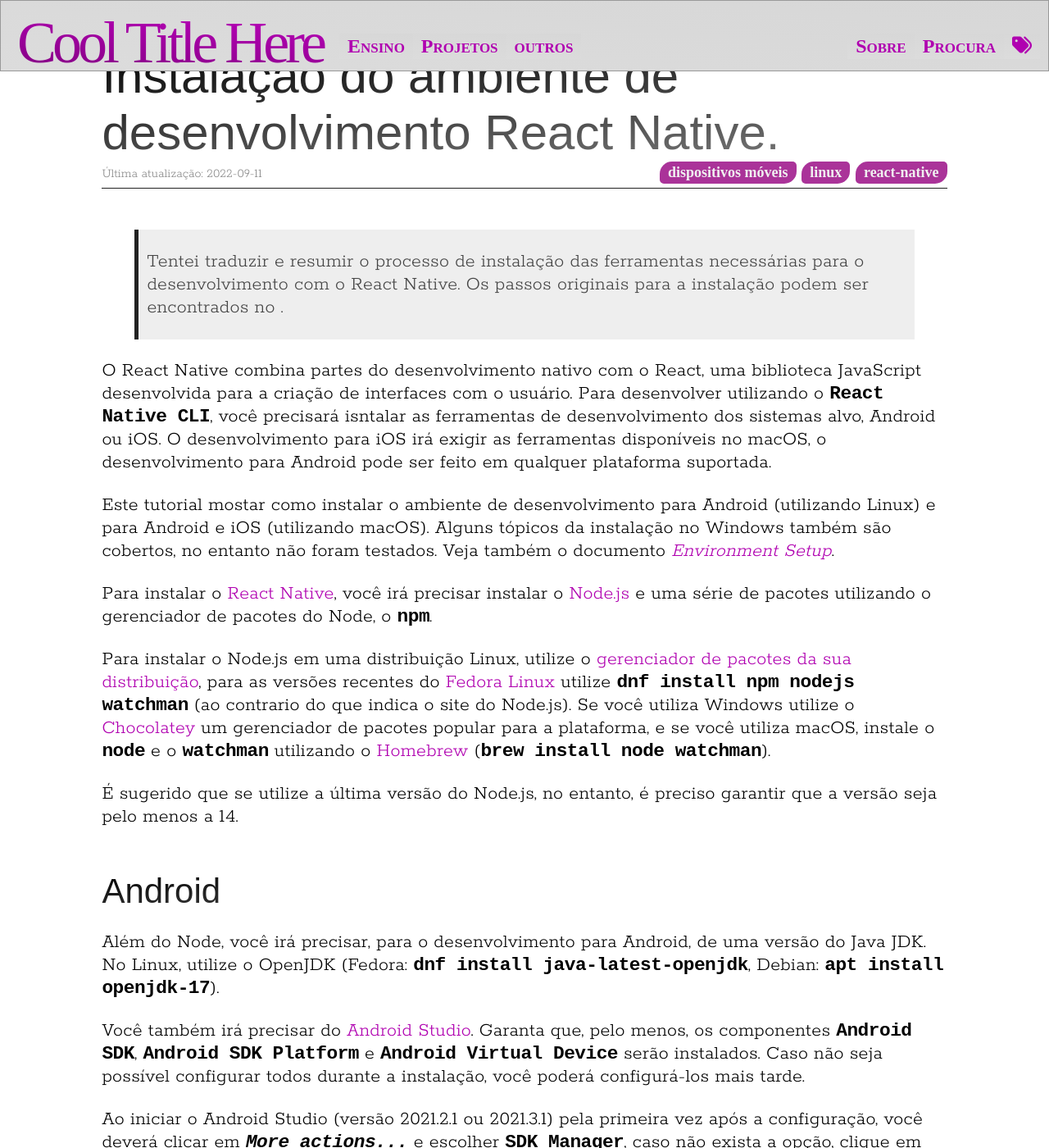
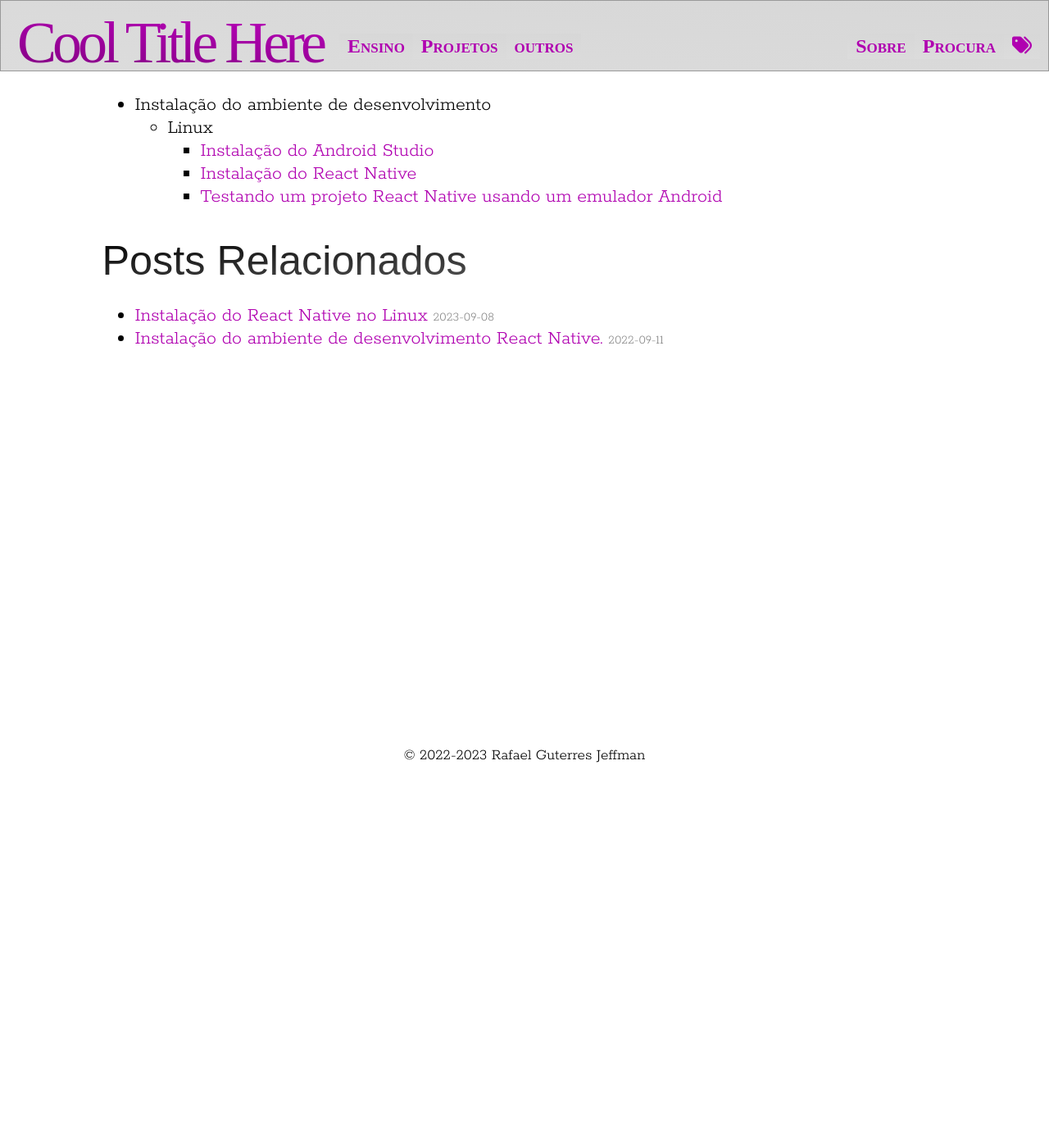
Before and after one commit to rafasgj/rafaeljeffman.com, a Jekyll site: the page built from tools/react/index.md, in a window 1280 px wide and 1400 px high, scrolled down 270 px. Shown: the whole window at 82% size. Built offline with Jekyll 4.4.1, drawn with Linux system fonts in a browser that asks for light colours; nearby versions of some CDN libraries; some web fonts are replaced; after the commit the page ends 900 px from its top, so only the background shows below that; some of the changed text lies outside the part shown.

Commit message:
lasalle/mobile: Lecture 6

````diff
--- a/tools/react/index.md
+++ b/tools/react/index.md
@@ -1,89 +1,19 @@
 ---
-title: Instalação do ambiente de desenvolvimento React Native.
-layout: main
+title: Desenvolvimento par Dispositivos Móveis com React Native
+layout: section
 section: Desenvolvimento para Dispositivos Móveis
+sections:
+  - Desenvolvimento para Dispositivos Móveis
 tags:
   - react-native
   - dispositivos móveis
   - linux
-copy: 2022
-date: 2022-09-11
+  - macos
+  - windows
 ---
 
-> Tentei traduzir e resumir o processo de instalação das ferramentas necessárias para o desenvolvimento com o React Native. Os passos originais para a instalação podem ser encontrados no .
-
-O React Native combina partes do desenvolvimento nativo com o React, uma biblioteca JavaScript desenvolvida para a criação de interfaces com o usuário. Para desenvolver utilizando o `React Native CLI`, você precisará isntalar as ferramentas de desenvolvimento dos sistemas alvo, Android ou iOS. O desenvolvimento para iOS irá exigir as ferramentas disponíveis no macOS, o desenvolvimento para Android pode ser feito em qualquer plataforma suportada.
-
-Este tutorial mostar como instalar o ambiente de desenvolvimento para Android (utilizando Linux) e para Android e iOS (utilizando macOS). Alguns tópicos da instalação no Windows também são cobertos, no entanto não foram testados. Veja também o documento [_Environment Setup_](https://reactnative.dev/docs/environment-setup).
-
-Para instalar o [React Native](https://reactnative.dev/){:target="_blank"}, você irá precisar instalar o [Node.js](https://nodejs.org){:target="_blank"} e uma série de pacotes utilizando o gerenciador de pacotes do Node, o `npm`.
-
-Para instalar o Node.js em uma distribuição Linux, utilize o [gerenciador de pacotes da sua distribuição](https://nodejs.org/en/download/package-manager/){:target="_blank"}, para as versões recentes do [Fedora Linux](https://getfedora.org){:target="_blank"} utilize `dnf install npm nodejs watchman` (ao contrario do que indica o site do Node.js). Se você utiliza Windows utilize o [Chocolatey](https://chocolatey.org/){:target="_blank"} um gerenciador de pacotes popular para a plataforma, e se você utiliza macOS, instale o `node` e o `watchman` utilizando o [Homebrew](https://brew.sh) (`brew install node watchman`).
-
-É sugerido que se utilize a última versão do Node.js, no entanto, é preciso garantir que a versão seja pelo menos a 14.
-
-## Android
-
-Além do Node, você irá precisar, para o desenvolvimento para Android, de uma versão do Java JDK. No Linux, utilize o OpenJDK (Fedora: `dnf install java-latest-openjdk`, Debian: `apt install openjdk-17`).
-
-Você também irá precisar do [Android Studio](https://developer.android.com/studio/index.html){:target="_blank"}. Garanta que, pelo menos, os componentes `Android SDK`, `Android SDK Platform` e `Android Virtual Device` serão instalados. Caso não seja possível configurar todos durante a instalação, você poderá configurá-los mais tarde.
-
-Ao iniciar o Android Studio (versão 2021.2.1 ou 2021.3.1) pela primeira vez após a configuração, você deverá clicar em _`More actions...`_ e escolher `SDK Manager`, caso não exista a opção, clique em `Customize -> All settings` e selecione `Appeparance & Behavior -> System Settings -> Android SDK`. Selecione a versão desejada (no mínimo `Android 12 (S)` do `Android SDK` (API Level 31)), e clique em `Apply`.
-
-Após instalar o Android Studio, configure o seu arquivo `~/.bashrc`, ou `~/.bash_profile`, ou `~/.zprofile` (ou o equivalente do seu _shell_) para conter:
-
-<a name="android-env"/>
-
-```bash
-export ANDROID_SDK_ROOT=$HOME/Android/Sdk
-export PATH=$PATH:$ANDROID_SDK_ROOT/emulator
-export PATH=$PATH:$ANDROID_SDK_ROOT/platform-tools
-```
-
-Instale também o [Watchman](https://facebook.github.io/watchman). No Linux, se você usa o Fedora, utilize `dnf install watchman`, no Ubuntu, siga as instruções oficiais do Watchman para instalar a partir dos fontes. No macOS, utilize o Homebrew: `brew install watchman`.
-
-
-## Criando um novo projeto
-
-Instale o `react-native` utilizando `npm -g install react-native`. Pode ser necessário que o usuário possua privilégios de administrador/superusuário.
-
-Agoro você pode iniciar uma nova aplicação utilizando o comando `npx react-native init <nome do projeto>`, por exemplo:
-
-```
-npx react-native init HelloWorld
-```
-
-## Criando um dispositivo virtual para o Android
-
-Antes de poder iniciar o dispositivo virtual, é necessário criar um dispositivo.
-
-Utilizando o Android Studio abra o projeto Android disponível em `HelloWorld/android`:
-
-```
-<path_to_android_studio>/bin/studio.sh Contatos/android
-```
-
-Selecione `Tools -> Device Manager`, clique em `Create virtual device`, escolha um dos dispositivos disponíveis e clique `Next`, selecione a imagem de sistema `S, API Level 31`, e clique em `Download`. Após o _download_ da imagem, clique em `Next` e depois em `Finish`. Espere os processos executados pelo Android Studio terminarem e feche o programa.
-
-## Testando a aplicação
-
-Para testar a sua aplicação você precisará de um dispositivo virtual. Caso vocüe esteja desenvolvendo para Android, deverá [criar um dispositivo com o Android Studio](#criando-um-dispositivo-virtual-para-o-android), caso esteja desenvolvendo para iOS, você precisará do XCode, mas não precisa de nenhuma configuração extra.
-
-Para executar a aplicação, utilizaremos o [Metro](https://facebook.github.io/metro/docs/concepts). Inicialize-o com:
-
-```
-npx react-native start
-```
-
-E inicie a execução da aplicação com `npx react-native run-android` para Android ou `npx react-native run-ios` para iOS.
-
-### Problemas comuns
-
-1. Emulador Android não inicia:
-    : Verifique se as [variáveis de ambiente](android-env) estão corretas
-
-2. (Android) Programa falha porque emulador não terminou a inicialização.
-    : Espere o emulador terminar a inicialização e tente novamente.
-
-3. (Android) Atualização da aplicação falha com o erro `INSTALL_FAILED_INSUFFICIENT_STORAGE`
-    : Edite a configuração do dispositivo de forma que tenha um maior espaço de armazenamento, ou remova a aplicação anterior do dispositivo (por exemplo, no _widget_ `Settings` do dispositivo).
+* Instalação do ambiente de desenvolvimento
+    * Linux
+        * [Instalação do Android Studio](install-andoidstudio)
+        * [Instalação do React Native](install-react)
+        * [Testando um projeto React Native usando um emulador Android](react-emulator)
````
Also changed, not shown: teaching/lasalle/2023-02-mobile.md (+1 -1 lines), teaching/lasalle/lectures/mobile/lecture-06.md (added, +39 -0 lines), tools/react/install-react-old.md (added, +89 -0 lines), tools/react/install-react.md (added, +116 -0 lines).
